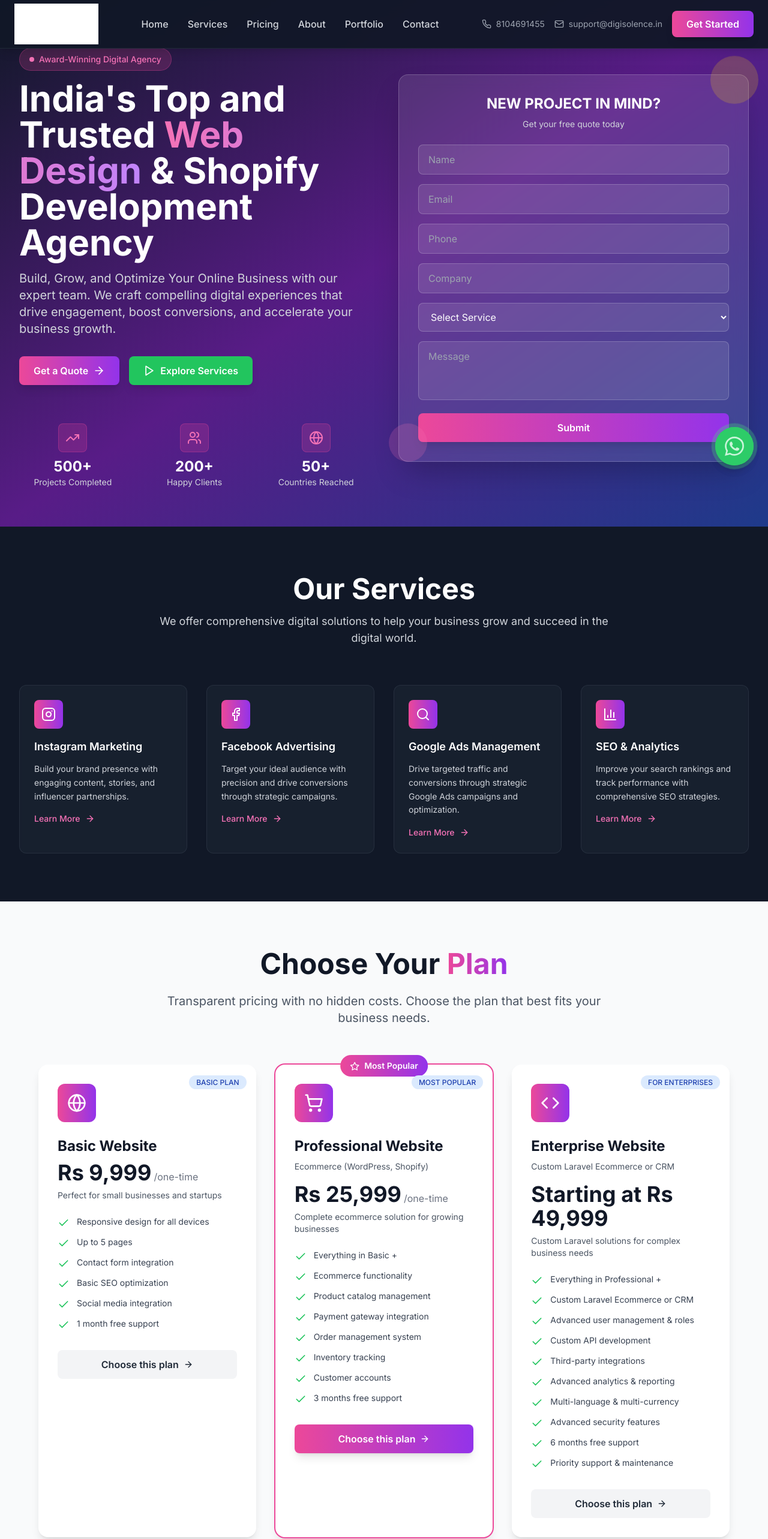
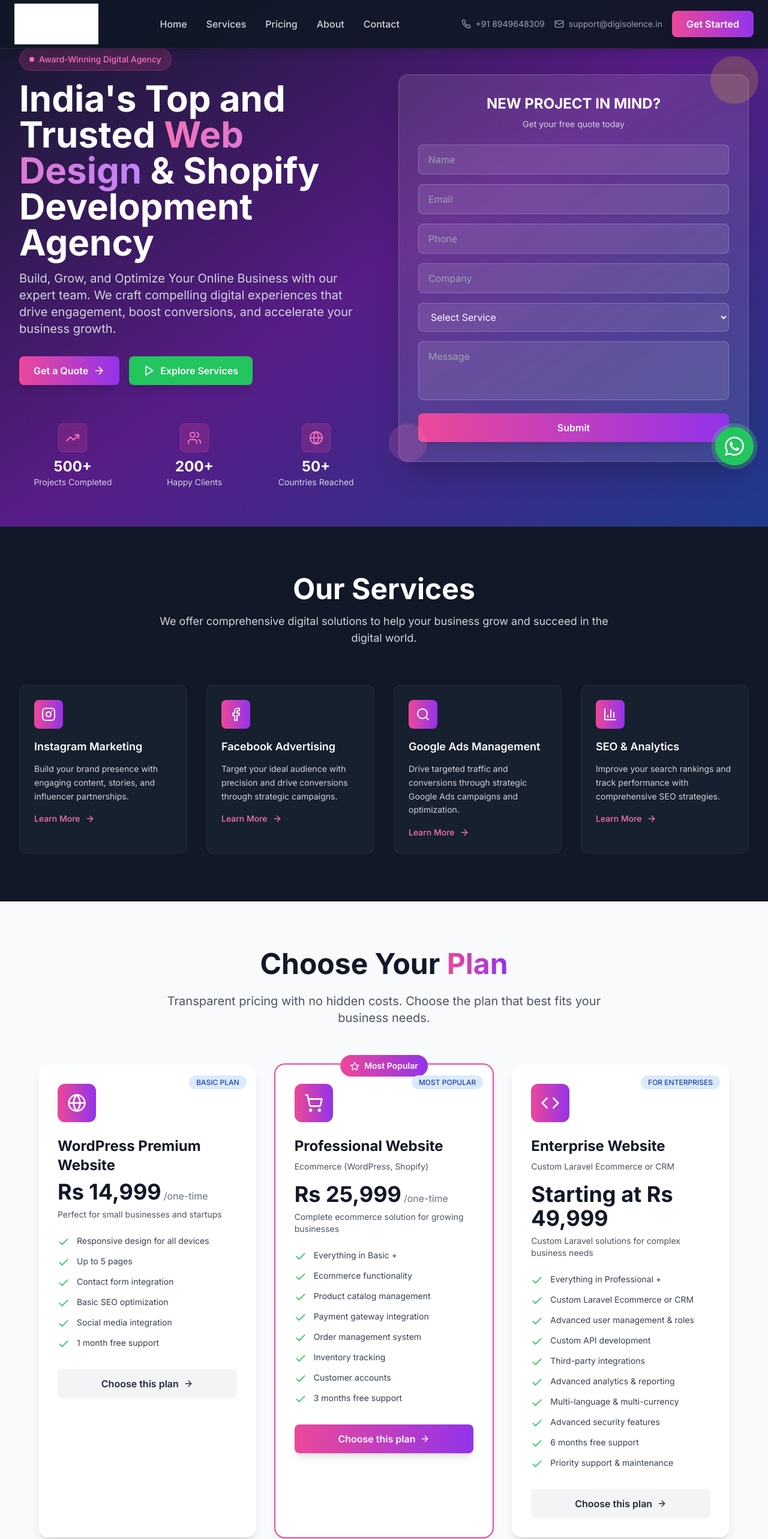
Before and after one commit to sunilbvc/NextJS-Web, a Next.js app: page / in a window 1280 px wide. Shown: the top 2566 px of the page at 60% size. Built offline with nearby package versions, Linux system fonts and the light colour scheme; grey boxes are pictures that could not be loaded.

Commit message:
Whatsapp chat fixed

```diff
--- a/components/ContactForm.tsx
+++ b/components/ContactForm.tsx
@@ -133,7 +133,7 @@
                   </div>
                   <div>
                     <h4 className="text-white font-semibold mb-1">Phone</h4>
-                    <p className="text-gray-300">+91 8104691455</p>
+                    <p className="text-gray-300">+91 +91 8949648309</p>
                   </div>
                 </div>
 
--- a/components/Footer.tsx
+++ b/components/Footer.tsx
@@ -54,7 +54,6 @@
     { name: 'Services', href: '#services' },
     { name: 'Pricing', href: '#pricing' },
     { name: 'About', href: '#about' },
-    { name: 'Portfolio', href: '#portfolio' },
     { name: 'Contact', href: '#contact' },
     { name: 'Careers', href: '#' },
     { name: 'Privacy Policy', href: '#' }
@@ -170,7 +169,7 @@
 
                 <div className="flex items-center space-x-3">
                   <Phone className="w-5 h-5 text-pink-500" />
-                  <span className="text-gray-300 text-sm">8104691455</span>
+                  <span className="text-gray-300 text-sm">+91 8949648309</span>
                 </div>
 
                 <div className="flex items-center space-x-3">
@@ -253,17 +252,7 @@
         </div>
       </div>
 
-      {/* WhatsApp Float Button */}
-      <motion.a
-        href="https://wa.me/15551234567"
-        target="_blank"
-        rel="noopener noreferrer"
-        className="fixed bottom-6 right-6 w-16 h-16 bg-green-500 hover:bg-green-600 rounded-full flex items-center justify-center text-white shadow-lg hover:shadow-xl transition-all duration-300 z-50"
-        whileHover={{ scale: 1.1 }}
-        whileTap={{ scale: 0.95 }}
-      >
-        <span className="text-2xl">💬</span>
-      </motion.a>
+
     </footer>
   )
 }
--- a/components/Header.tsx
+++ b/components/Header.tsx
@@ -12,7 +12,6 @@
     { name: 'Services', href: '#services' },
     { name: 'Pricing', href: '#pricing' },
     { name: 'About', href: '#about' },
-    { name: 'Portfolio', href: '#portfolio' },
     { name: 'Contact', href: '#contact' },
   ]
   return (
@@ -54,7 +53,7 @@
             <div className="hidden xl:flex items-center space-x-4">
               <div className="flex items-center space-x-2 text-sm text-gray-400">
                 <Phone className="w-4 h-4" />
-                <span>8104691455</span>
+                <span>+91 8949648309</span>
               </div>
               <div className="flex items-center space-x-2 text-sm text-gray-400">
                 <Mail className="w-4 h-4" />
--- a/components/LetsConnect.tsx
+++ b/components/LetsConnect.tsx
@@ -136,7 +136,7 @@
               </div>
               <div>
                 <h4 className="text-white font-semibold mb-1">Call Us</h4>
-                <p className="text-gray-300 text-sm">+91 8104691455</p>
+                <p className="text-gray-300 text-sm">+91 +91 8949648309</p>
               </div>
             </div>
 
--- a/components/Pricing.tsx
+++ b/components/Pricing.tsx
@@ -6,8 +6,8 @@
 export default function Pricing() {
   const plans = [
     {
-      name: 'Basic Website',
-      price: 'Rs 9,999',
+      name: 'WordPress Premium Website',
+      price: 'Rs 14,999',
       period: '/one-time',
       description: 'Perfect for small businesses and startups',
       badge: 'BASIC PLAN',
--- a/components/WhatsAppChat.tsx
+++ b/components/WhatsAppChat.tsx
@@ -4,9 +4,12 @@
 import { MessageCircle } from 'lucide-react'
 
 export default function WhatsAppChat() {
-  const handleWhatsAppClick = () => {
-    // Remove the +91 prefix and use just the number
-    const phoneNumber = '8104691455' // Your WhatsApp number without country code prefix
+  const handleWhatsAppClick = (e: React.MouseEvent) => {
+    e.preventDefault()
+    e.stopPropagation()
+
+    // Use the phone number without spaces and special characters
+    const phoneNumber = '8949648309' // Your WhatsApp number without country code prefix
     const message = 'Hi! I\'m interested in your digital marketing and web development services. Can you help me get started?'
     const whatsappUrl = `https://wa.me/${phoneNumber}?text=${encodeURIComponent(message)}`
 
@@ -14,7 +17,14 @@
 
     // Try to open WhatsApp
     try {
-      window.open(whatsappUrl, '_blank')
+      // Create a temporary link element to ensure proper navigation
+      const link = document.createElement('a')
+      link.href = whatsappUrl
+      link.target = '_blank'
+      link.rel = 'noopener noreferrer'
+      document.body.appendChild(link)
+      link.click()
+      document.body.removeChild(link)
     } catch (error) {
       console.error('Error opening WhatsApp:', error)
       // Fallback: try to open in same window
@@ -35,9 +45,10 @@
         onMouseDown={() => console.log('Button clicked!')} // Debug click
         whileHover={{ scale: 1.1 }}
         whileTap={{ scale: 0.95 }}
-        className="w-16 h-16 bg-green-500 hover:bg-green-600 rounded-full shadow-lg hover:shadow-xl flex items-center justify-center text-white transition-all duration-300 group cursor-pointer"
+        className="relative w-16 h-16 bg-green-500 hover:bg-green-600 active:bg-green-700 rounded-full shadow-lg hover:shadow-xl flex items-center justify-center text-white transition-all duration-300 group cursor-pointer z-10"
         aria-label="Chat on WhatsApp"
         type="button"
+        style={{ pointerEvents: 'auto' }}
       >
         {/* WhatsApp Icon */}
         <svg
@@ -59,7 +70,8 @@
       <motion.div
         animate={{ scale: [1, 1.2, 1] }}
         transition={{ duration: 2, repeat: Infinity, ease: "easeInOut" }}
-        className="absolute inset-0 bg-green-400 rounded-full opacity-30"
+        className="absolute inset-0 bg-green-400 rounded-full opacity-30 pointer-events-none"
+        style={{ zIndex: -1 }}
       />
     </motion.div>
   )
```
